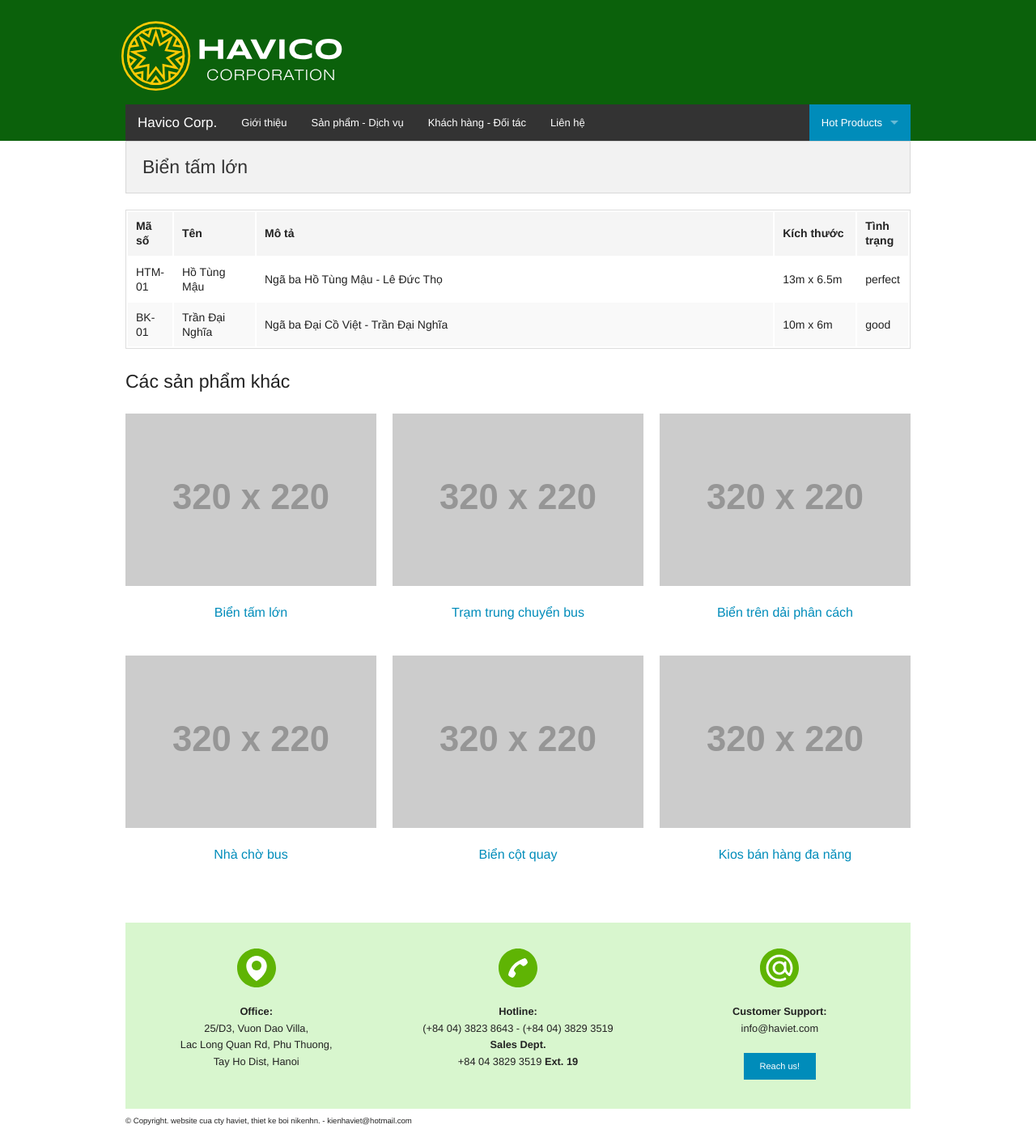
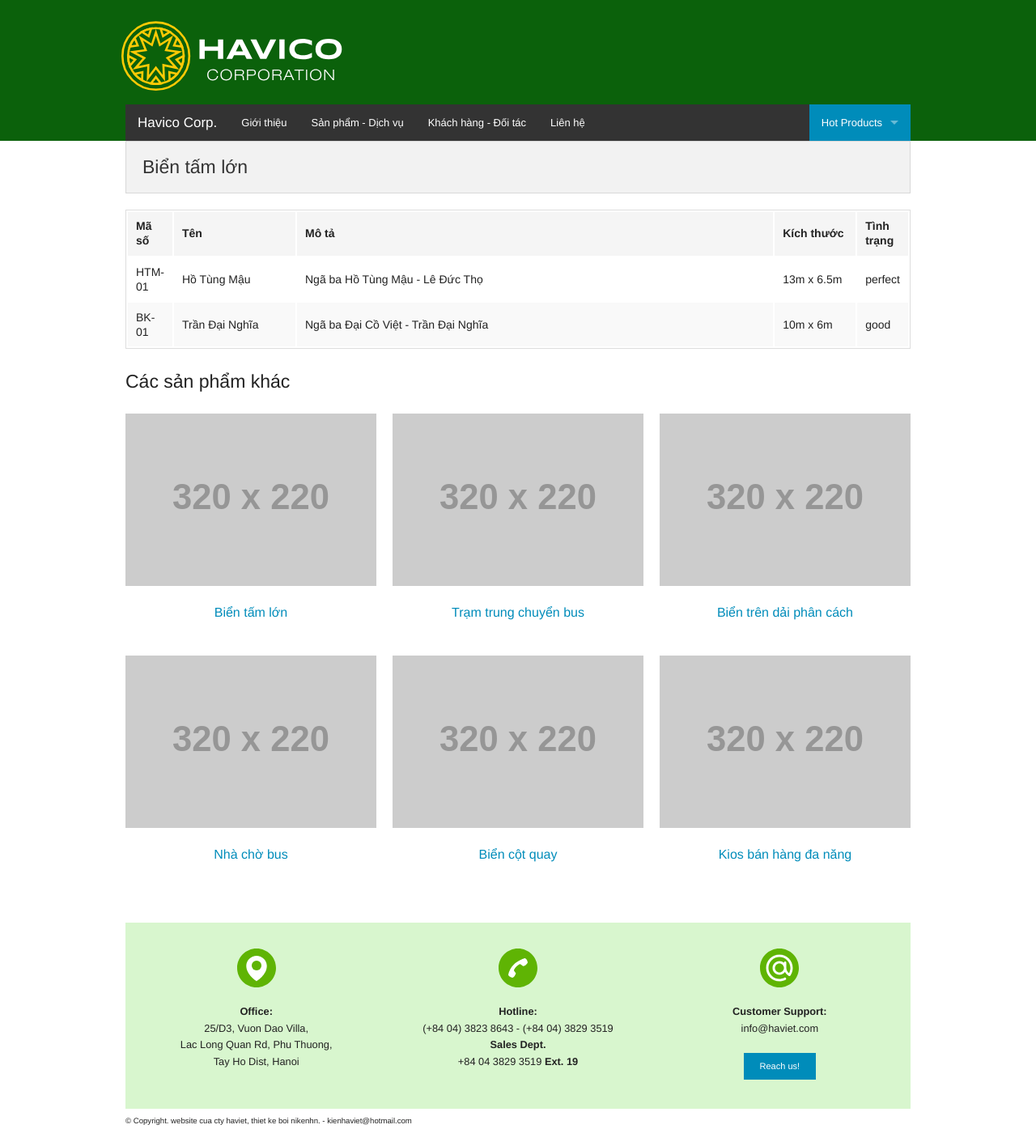
Before and after one commit to haviet/static-on-foundation, a Jekyll site: the page built from sanpham/billboard.html, in a window 1280 px wide. Shown: the whole page at 81% size. Built offline with Jekyll 4.4.1, drawn with Linux system fonts in a browser that asks for light colours.

Commit message:
Update table-billboard.html

```diff
--- a/_includes/table-billboard.html
+++ b/_includes/table-billboard.html
@@ -1,8 +1,8 @@
 <table style="width:100%;">
   <thead>
     <tr>
-      <th width="30">Mã số</th>
-      <th width="100">Tên</th>
+      <th width="50">Mã số</th>
+      <th width="150">Tên</th>
       <th>Mô tả</th>
       <th width="100">Kích thước</th>
       <th width="50">Tình trạng</th>
```
